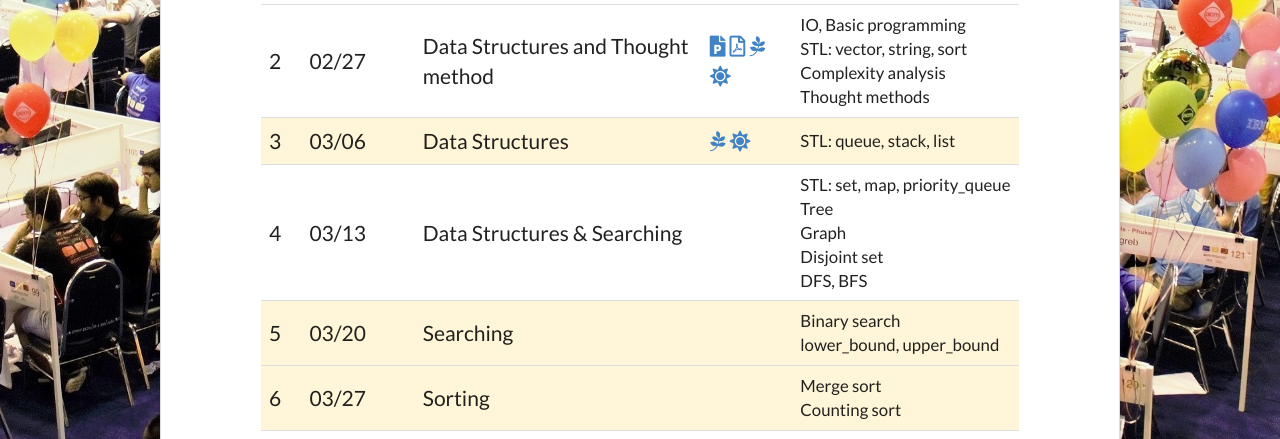
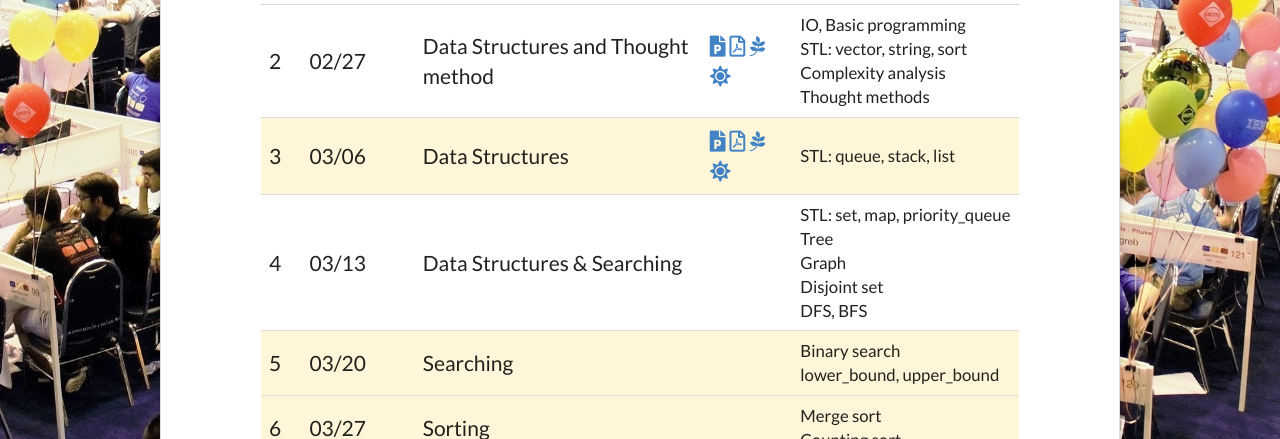
Before and after one commit to NCKUACM-Notes/nckuacm.github.io, a website: page 2019/index.html in a window 1280 px wide. Shown: the part 1100-1539 px from the top of the page. Drawn offline with nearby package versions, Linux system fonts and the light colour scheme.

Commit message:
update week 3 ppt

```diff
--- a/2019/calendar.json
+++ b/2019/calendar.json
@@ -43,6 +43,8 @@
     "date": "03/06",
     "topic": "Data Structures",
     "docs": {
+      "ppt": "./slides/week3_1.pptx",
+      "pdf": "./slides/week3_1.pdf",
       "material": "https://hackmd.io/s/Hy4B5cDL4#"
     },
     "links": [],
--- a/2019/index.html
+++ b/2019/index.html
@@ -132,6 +132,14 @@
             <td>Data Structures</td>
             <td>
 
+              <a title="PPT" href=./slides/week3_1.pptx target="_blank">
+                <i class="fas fa-file-powerpoint" aria-hidden="true"></i>
+              </a>
+
+
+              <a title="PDF" href=./slides/week3_1.pdf target="_blank">
+                <i class="far fa-file-pdf" aria-hidden="true"></i>
+              </a>
 
 
               <a title="Material" href=https://hackmd.io/s/Hy4B5cDL4# target="_blank">
```
Also changed, not shown: 2 other files.
